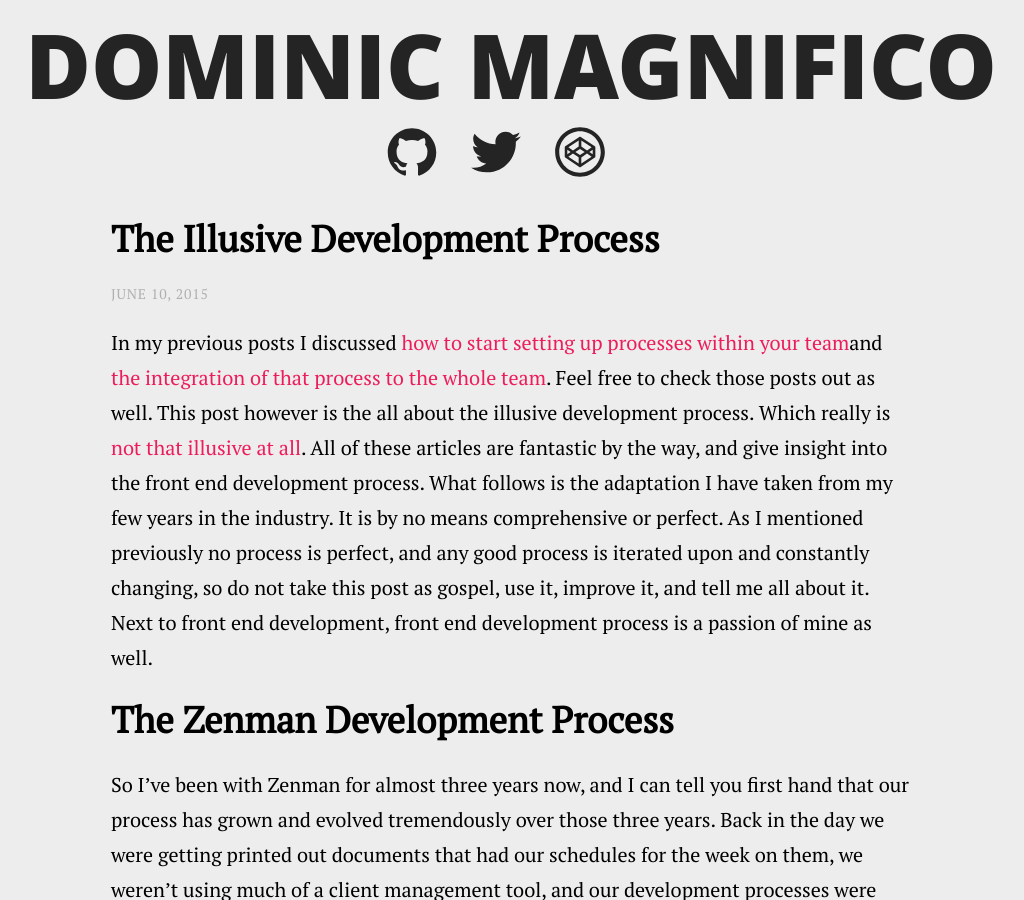
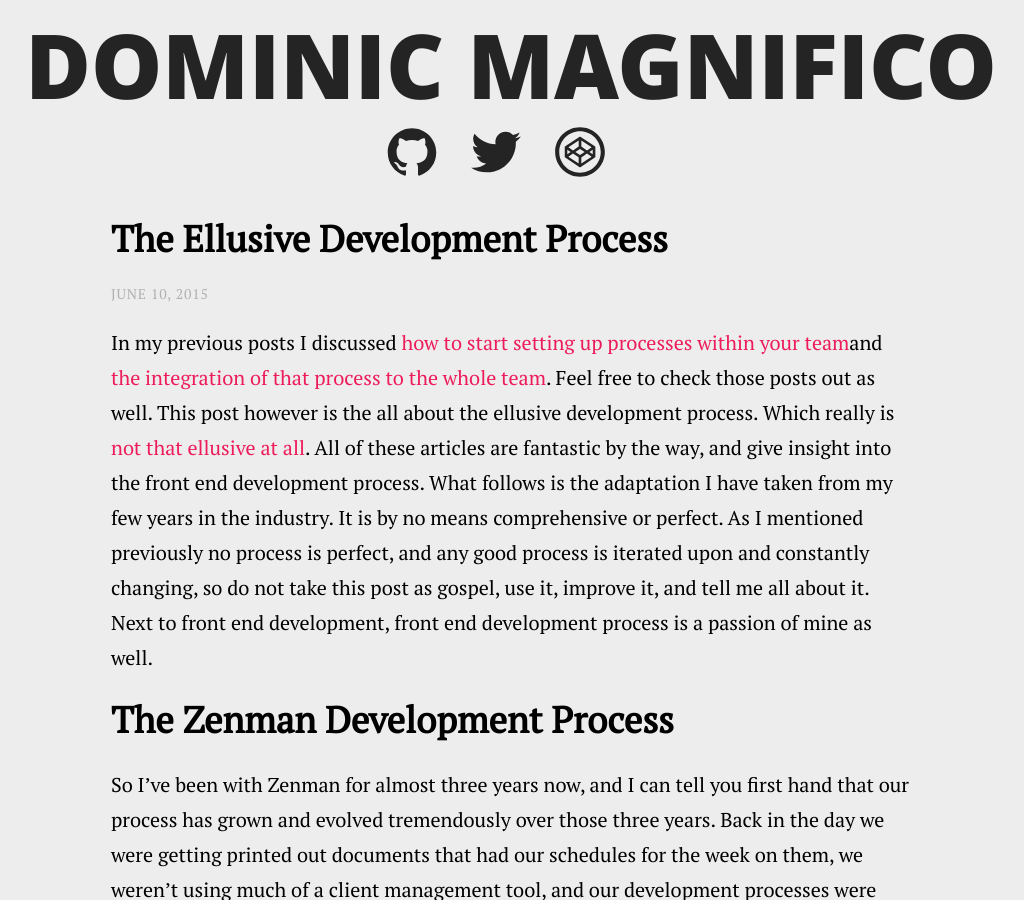
Before and after one commit to magnificode/DomBlog, a Jekyll site: the page built from _posts/2015-06-16-the-illusive-development-process.markdown, in a window 1280 px wide and 900 px high. Shown: the whole window, without its empty margins (129-1153 px from the left). Built offline with Jekyll 4.4.1, drawn with Linux system fonts in a browser that asks for light colours; nearby versions of some CDN libraries; comment, search, counter and statistics services are not loaded.

Commit message:
Grammar edits

```diff
--- a/_posts/2015-06-16-the-illusive-development-process.markdown
+++ b/_posts/2015-06-16-the-illusive-development-process.markdown
@@ -1,10 +1,10 @@
 ---
 layout: post
-title:  "The Illusive Development Process"
+title:  "The Ellusive Development Process"
 date:   2015-06-10 15:51:00
 categories: update
 ---
-In my previous posts I discussed [how to start setting up processes within your team](http://dommagnifi.co/update/2015/05/14/spinning-up-process.html)and [the integration of that process to the whole team](http://dommagnifi.co/update/2015/06/01/the-importance-of-company-wide-respect-for-process.html). Feel free to check those posts out as well. This post however is the all about the illusive development process. Which really is  [not](http://vincentp.me/blog/my-front-end-development-process-start-to-finish/) [that](http://blog.chartbeat.com/2014/01/30/modern-front-end-workflow-start-finish/) [illusive](https://www.codeschool.com/blog/2014/11/14/front-end-process/) [at](http://code.tutsplus.com/tutorials/essential-tools-for-a-modern-front-end-development-workflow--pre-66083) [all](http://bradfrost.com/blog/post/development-is-design/). All of these articles are fantastic by the way, and give insight into the front end development process. What follows is the adaptation I have taken from my few years in the industry. It is by no means comprehensive or perfect. As I mentioned previously no process is perfect, and any good process is iterated upon and constantly changing, so do not take this post as gospel, use it, improve it, and tell me all about it. Next to front end development, front end development process is a passion of mine as well.
+In my previous posts I discussed [how to start setting up processes within your team](http://dommagnifi.co/update/2015/05/14/spinning-up-process.html)and [the integration of that process to the whole team](http://dommagnifi.co/update/2015/06/01/the-importance-of-company-wide-respect-for-process.html). Feel free to check those posts out as well. This post however is the all about the ellusive development process. Which really is  [not](http://vincentp.me/blog/my-front-end-development-process-start-to-finish/) [that](http://blog.chartbeat.com/2014/01/30/modern-front-end-workflow-start-finish/) [ellusive](https://www.codeschool.com/blog/2014/11/14/front-end-process/) [at](http://code.tutsplus.com/tutorials/essential-tools-for-a-modern-front-end-development-workflow--pre-66083) [all](http://bradfrost.com/blog/post/development-is-design/). All of these articles are fantastic by the way, and give insight into the front end development process. What follows is the adaptation I have taken from my few years in the industry. It is by no means comprehensive or perfect. As I mentioned previously no process is perfect, and any good process is iterated upon and constantly changing, so do not take this post as gospel, use it, improve it, and tell me all about it. Next to front end development, front end development process is a passion of mine as well.
 
 #The Zenman Development Process
 
```
Also changed, not shown: 3 other files.
